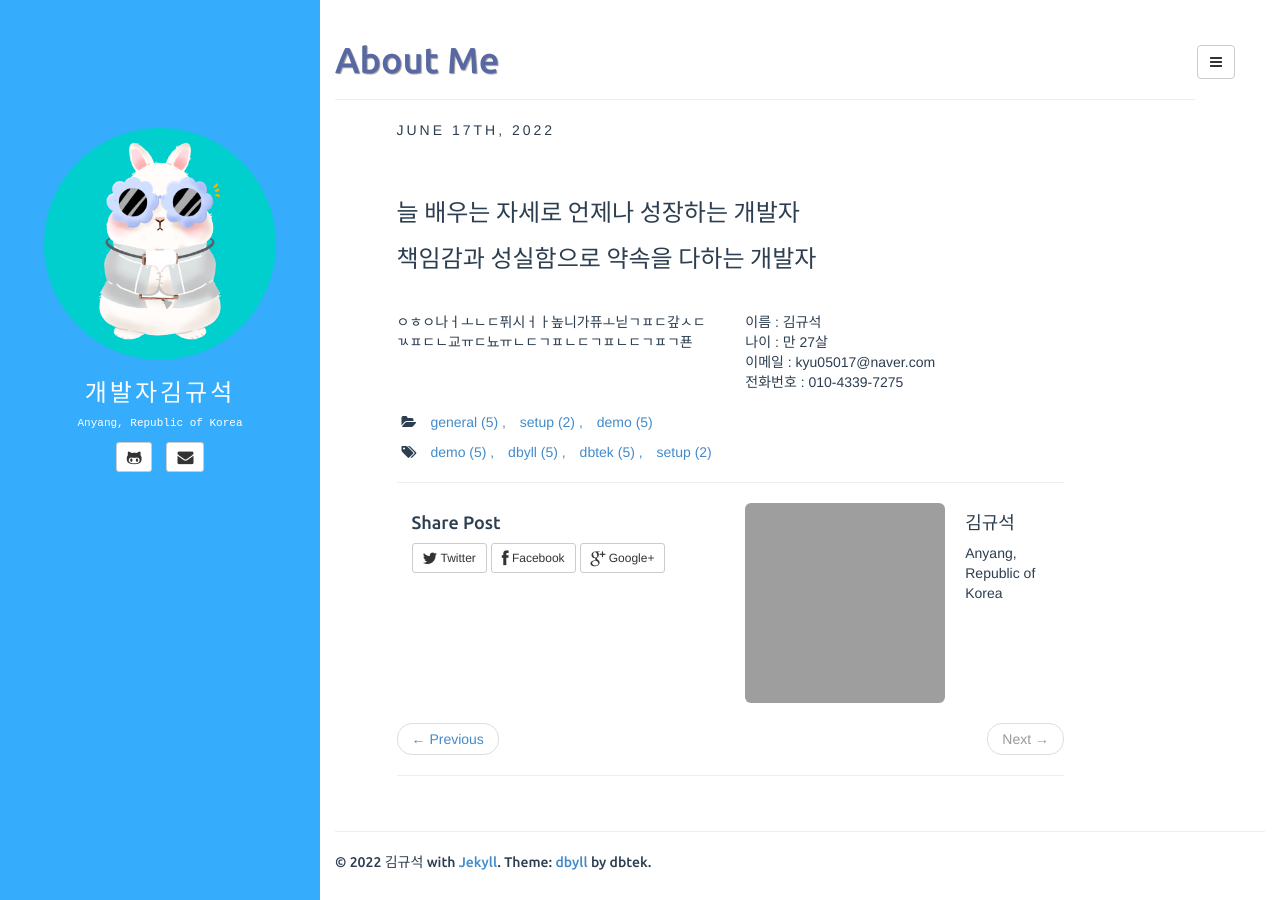
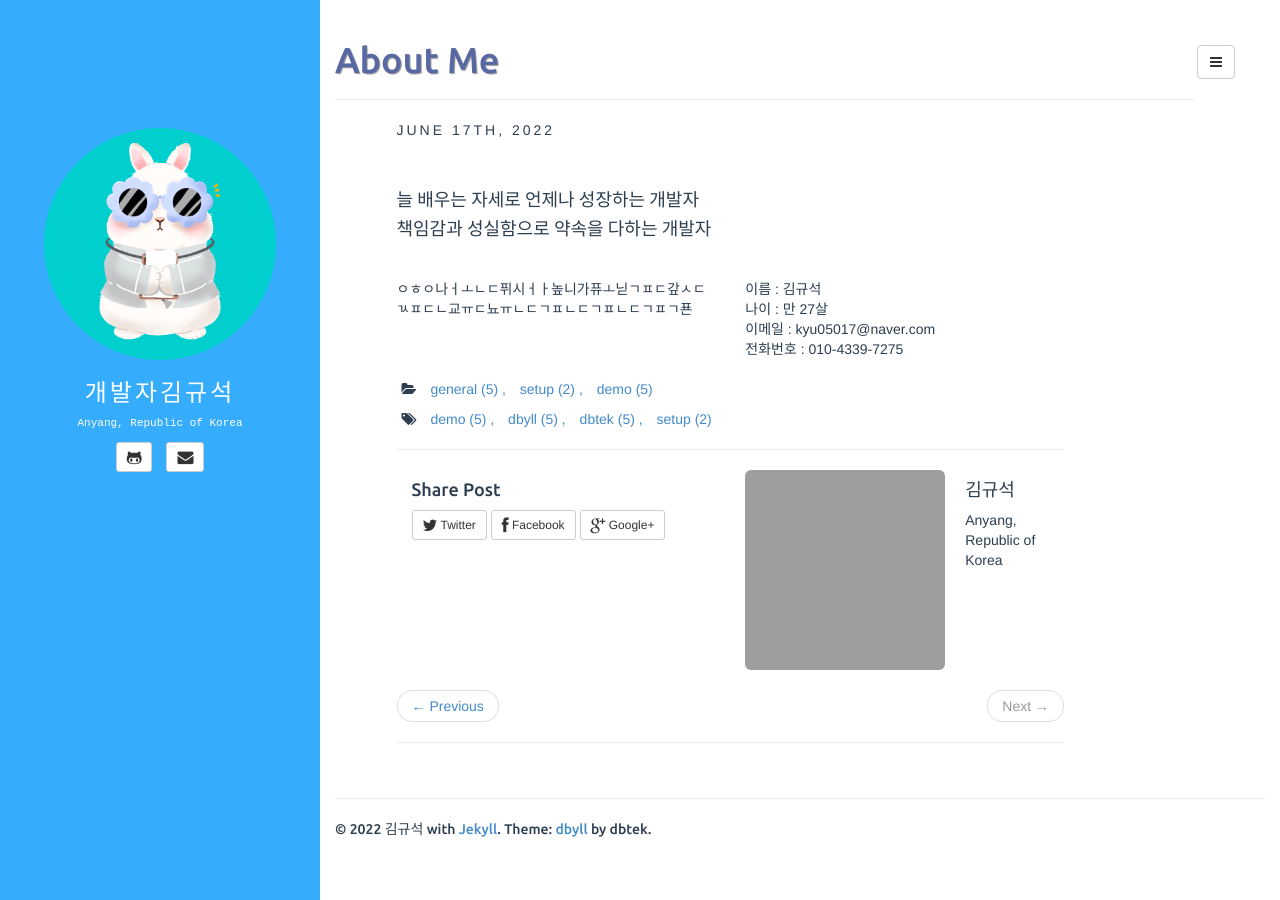
Before and after one commit to kyu05017/kyu05017.github.io, a Jekyll site: the page built from _posts/2022-06-17-hello-world.md, in a window 1280 px wide. Built offline with Jekyll 4.4.1, drawn with Linux system fonts in a browser that asks for light colours; comment, search, counter and statistics services are not loaded; grey boxes are pictures that could not be loaded.

Commit message:
김규석

```diff
--- a/_posts/2022-06-17-hello-world.md
+++ b/_posts/2022-06-17-hello-world.md
@@ -8,9 +8,9 @@ comments: true
 ---
 <br>
 
-### 늘 배우는 자세로 언제나 성장하는 개발자
+#### 늘 배우는 자세로 언제나 성장하는 개발자
 
-### 책임감과 성실함으로 약속을 다하는 개발자
+#### 책임감과 성실함으로 약속을 다하는 개발자
 <br>
 <div class="row">
 
```
